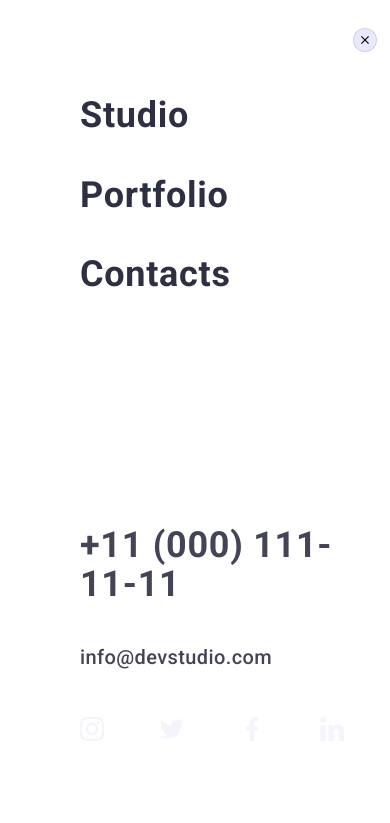
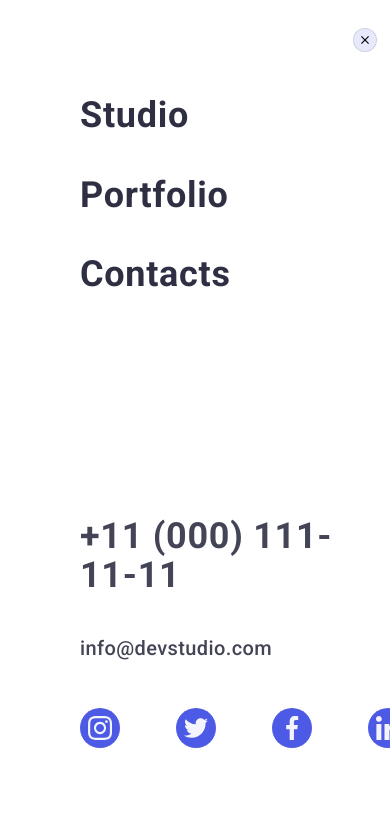
Before and after one commit to MafiWM/goit-markup-hw-07, a plain HTML site: page index.html in a window 390 px wide. Both pictures are taken after a click on the button 359 px from the left and 35 px from the top of the page. Shown: the top 823 px of the page. Drawn offline with nearby package versions, Linux system fonts and the light colour scheme.

Commit message:
Update styles.css

```diff
--- a/css/styles.css
+++ b/css/styles.css
@@ -311,6 +311,23 @@ body {
   margin-right: 56px;
 }
 
+.mobile-menu-media-link {
+  width: 40px;
+  height: 40px;
+  background-color: var(--accent);
+  color: var(--team-background-color);
+  display: flex;
+  align-items: center;
+  justify-content: center;
+  border-radius: 50%;
+  padding: 0px;
+}
+
+.mobile-menu-media-link:hover,
+.mobile-menu-media-link:focus {
+  background-color: #404bbf;
+}
+
 .mobile-menu-icon {
   fill: currentColor;
 }
@@ -1514,7 +1531,6 @@ body {
   border-radius: 50%;
   background-color: rgba(255, 255, 255, 0.1);
   color: var(--team-background-color);
-
   transition: background-color var(--main-transition);
 }
 
```
